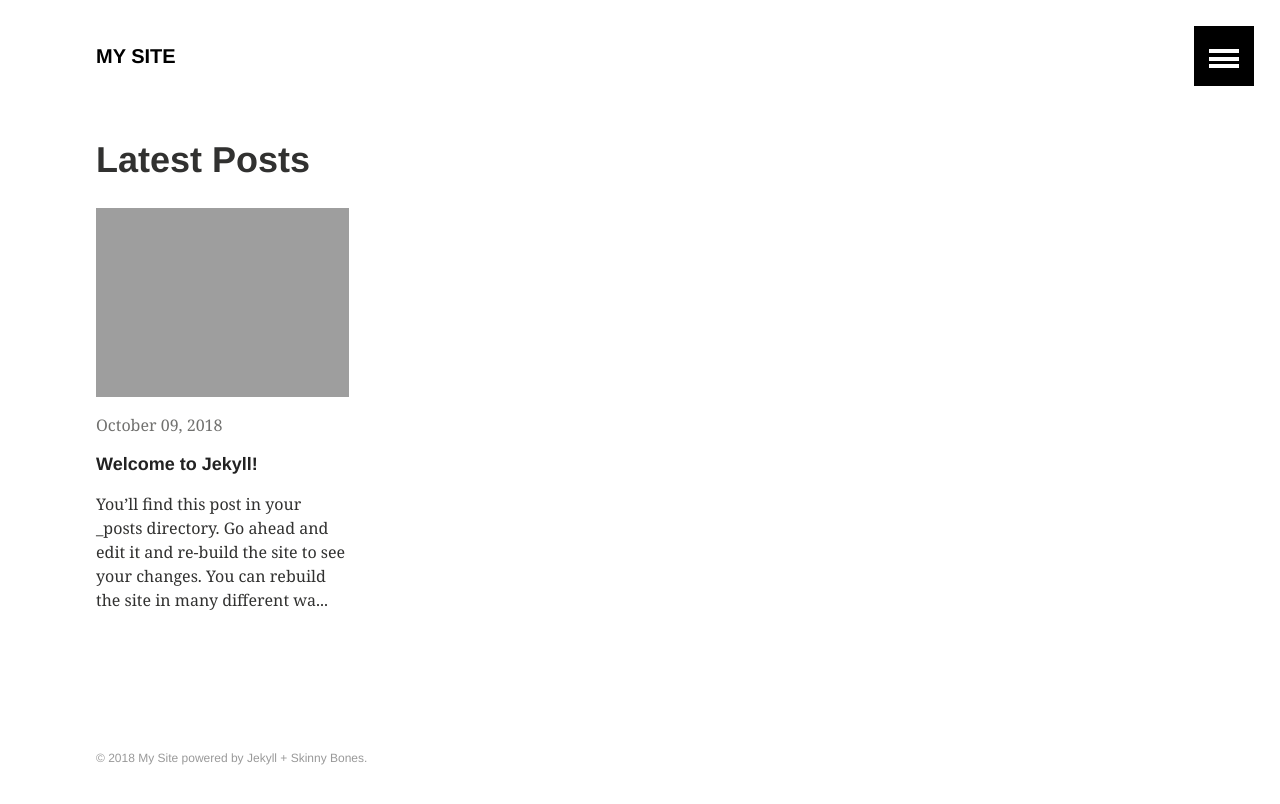
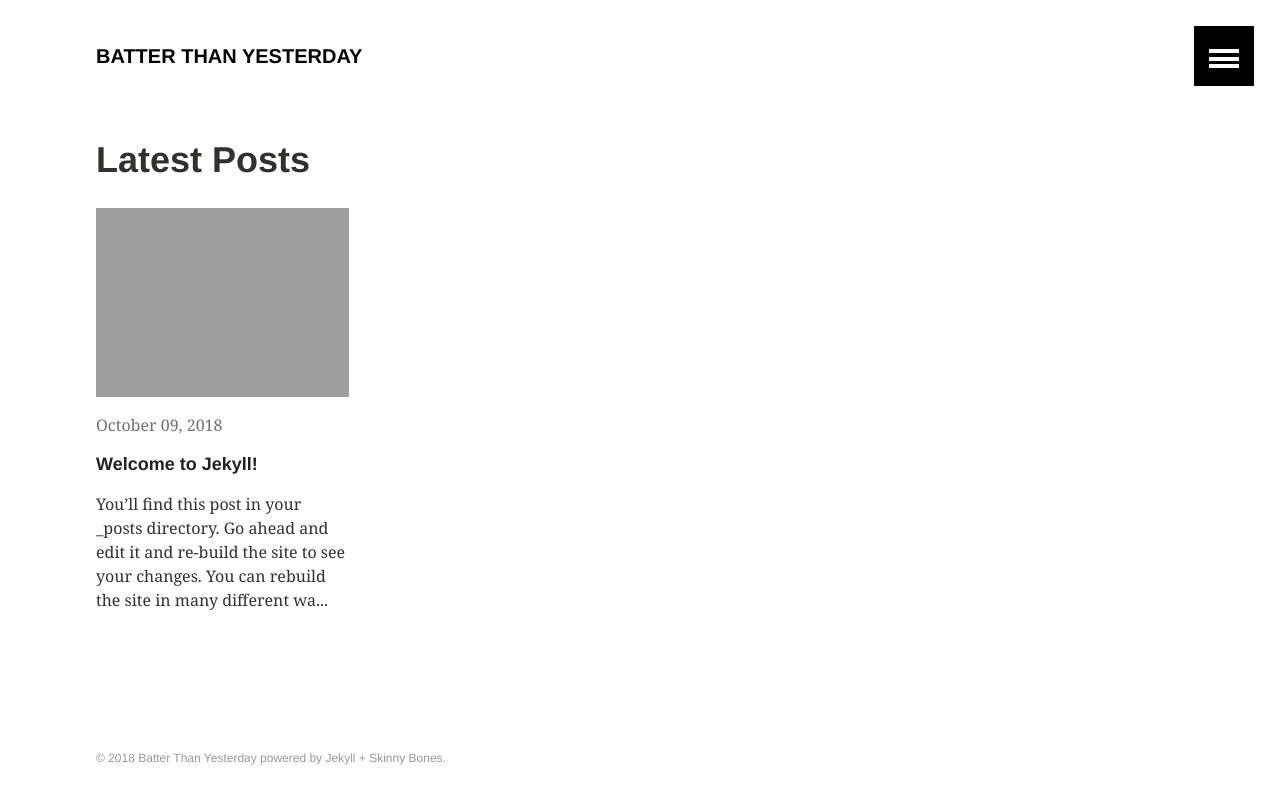
Before and after one commit to tr1umph/tr1umph.github.io, a Jekyll site: the page built from index.md, in a window 1280 px wide. Shown: the top 804 px of the page. Built offline with Jekyll 4.4.1, drawn with Linux system fonts in a browser that asks for light colours.

Commit message:
Update _config.yml

```diff
--- a/_config.yml
+++ b/_config.yml
@@ -1,6 +1,6 @@
 # Site wide configuration
 
-title: "My Site"
+title: "Batter Than Yesterday"
 description: "This is a description of my awesome site."
 logo: # 120x120 px default image used for Twitter summary card
 teaser: # 400x250 px default teaser image used in image archive grid
```
